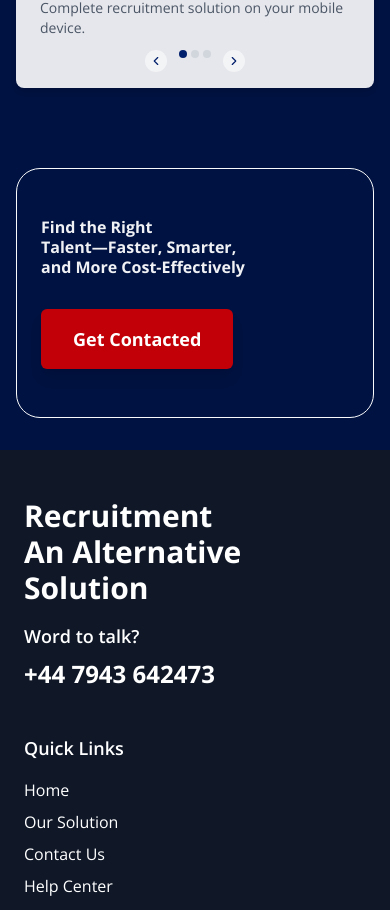
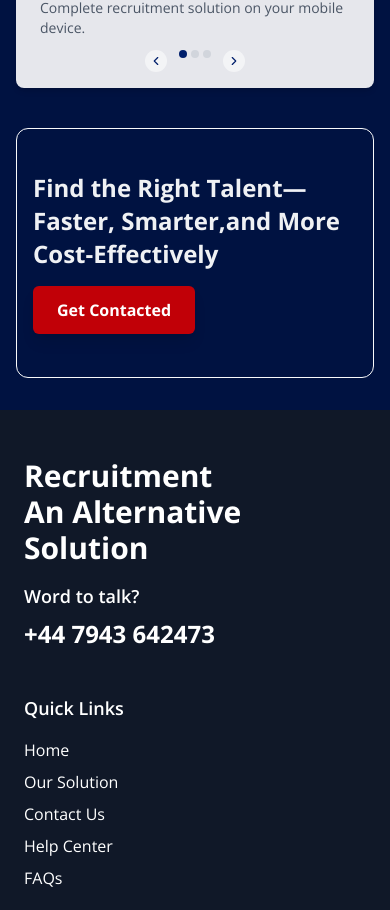
Before and after one commit to Ababil-Group/Alternative-Recruitment-Solution, a Next.js app: page / in a window 390 px wide. Shown: the part 4932-5842 px from the top of the page. Built offline with nearby package versions, Linux system fonts and the light colour scheme.

Commit message:
banner responsive

```diff
--- a/src/common/Banner.tsx
+++ b/src/common/Banner.tsx
@@ -1,7 +1,8 @@
 import React from "react";
 import { motion } from "framer-motion";
-import { cn } from "@/lib/utils"; // Your CN utility import
+import { cn } from "@/lib/utils";
 import Image from "next/image";
+
 interface BannerProps {
   titleLines: string[];
   ctaText: string;
@@ -26,19 +27,22 @@ export const Banner: React.FC<BannerProps> = ({
   return (
     <div
       className={cn(
-        "relative container mt-20 border border-gray-50 rounded-3xl w-full lg:min-h-[400px] sm:min-h-[250px] flex items-center bg-background overflow-hidden",
+        "relative container mt-10 sm:mt-20 border border-gray-50 rounded-xl sm:rounded-2xl lg:rounded-3xl",
+        "w-full min-h-[250px] sm:min-h-[300px] lg:min-h-[400px]",
+        "flex items-center bg-background overflow-hidden",
         className
       )}>
-      {/* Left Image */}
+      {/* Left Image - Hidden on mobile, shown on md+ */}
       {imageUrl && (
         <div className="hidden md:block absolute left-0 top-0 bottom-0 w-1/3">
-          <div className="absolute top-1/2 left-1/2 transform -translate-x-1/2 -translate-y-1/2 w-[200px] h-[200px]">
+          <div className="absolute top-1/2 left-1/2 transform -translate-x-1/2 -translate-y-1/2 w-[150px] h-[150px] lg:w-[200px] lg:h-[200px]">
             <Image
               src={imageUrl}
               alt="Banner visual"
               width={300}
               height={400}
               className="object-contain"
+              priority
             />
           </div>
         </div>
@@ -47,22 +51,29 @@ export const Banner: React.FC<BannerProps> = ({
       {/* Content */}
       <div
         className={cn(
-          "relative z-10 px-6 mx-auto w-full",
+          "relative z-10 px-4 sm:px-6 mx-auto w-full",
           imageUrl ? "md:ml-[33%] md:w-2/3" : "text-center max-w-4xl"
         )}>
         <motion.div
           initial={{ opacity: 0, y: 20 }}
           animate={{ opacity: 1, y: 0 }}
           transition={{ duration: 0.8 }}
-          className={cn("py-12", imageUrl ? "text-left" : "text-center")}>
+          className={cn(
+            "py-6 sm:py-8 lg:py-12",
+            imageUrl ? "text-left" : "text-center"
+          )}>
           <h1
             className={cn(
-              `${textColor} sm:text-[25px] md:text-4xl lg:text-6xl font-bold mb-8 leading-tight`
+              `${textColor}`,
+              "text-2xl sm:text-3xl md:text-4xl lg:text-5xl xl:text-6xl",
+              "font-bold mb-4 sm:mb-6 lg:mb-8 leading-snug sm:leading-tight"
             )}>
             {titleLines.map((line, index) => (
               <React.Fragment key={index}>
                 {line}
-                {index < titleLines.length - 1 && <br />}
+                {index < titleLines.length - 1 && (
+                  <br className="hidden sm:inline" />
+                )}
               </React.Fragment>
             ))}
           </h1>
@@ -73,7 +84,9 @@ export const Banner: React.FC<BannerProps> = ({
             whileTap={{ scale: 0.95 }}
             className={cn(
               `${buttonColor} hover:${buttonHoverColor}`,
-              "text-white px-8 py-4 rounded-md font-bold text-lg transition-all duration-300 shadow-lg"
+              "text-white px-6 py-3 sm:px-8 sm:py-4",
+              "rounded-md font-bold text-base sm:text-lg",
+              "transition-all duration-300 shadow-lg"
             )}>
             {ctaText}
           </motion.button>
```
